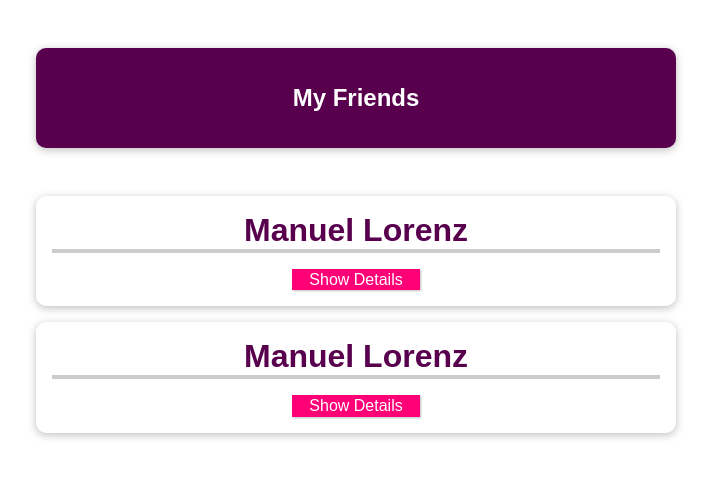
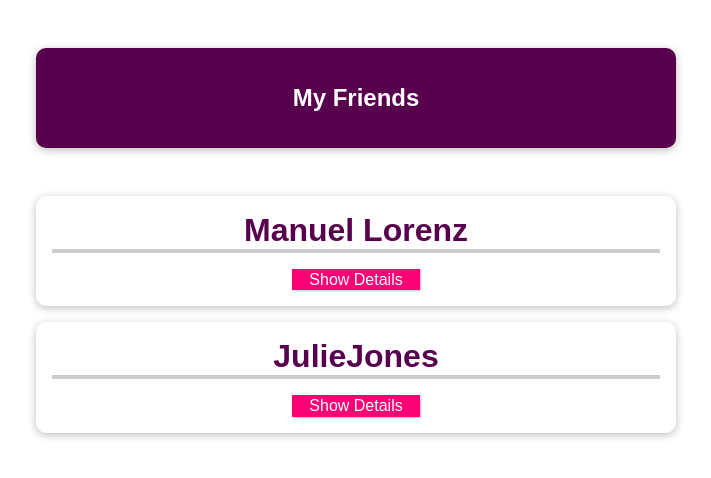
Before and after one commit to fatihugur/vue-cli-components-deeper, a Vue app: page / in a window 1280 px wide. Shown: the top 478 px of the page, without its empty margins (284-995 px from the left). Built offline with nearby package versions, Linux system fonts and the light colour scheme.

Commit message:
props added, new data added AppVue and FriendContact vue

```diff
--- a/src/App.vue
+++ b/src/App.vue
@@ -4,8 +4,16 @@
       <h1>My Friends</h1>
     </header>
     <ul>
-      <friend-contact></friend-contact>
-      <friend-contact></friend-contact>
+      <friend-contact
+        name="Manuel Lorenz"
+        phone-number="01234 78992"
+        email-address="manuel@localhost.com"
+      ></friend-contact>
+      <friend-contact
+        name="JulieJones"
+        phone-number="0987 654321"
+        email-address="jullie@localhost.com"
+      ></friend-contact>
     </ul>
   </section>
 </template>
--- a/src/components/FriendContact.vue
+++ b/src/components/FriendContact.vue
@@ -1,15 +1,17 @@
 <template>
   <li>
-    <h2>{{ friend.name }}</h2>
-    <button @click="toggleDetails">{{ detailsAreVisible ? 'Hide' : 'Show' }} Details</button>
+    <h2>{{ name }}</h2>
+    <button @click="toggleDetails">
+      {{ detailsAreVisible ? "Hide" : "Show" }} Details
+    </button>
     <ul v-if="detailsAreVisible">
       <li>
         <strong>Phone:</strong>
-        {{ friend.phone }}
+        {{ phoneNumber }}
       </li>
       <li>
         <strong>Email:</strong>
-        {{ friend.email }}
+        {{ emailAddress }}
       </li>
     </ul>
   </li>
@@ -17,6 +19,8 @@
 
 <script>
 export default {
+  props: ["name", "phoneNumber", "emailAddress"],
+
   data() {
     return {
       detailsAreVisible: false,
@@ -31,7 +35,7 @@ export default {
   methods: {
     toggleDetails() {
       this.detailsAreVisible = !this.detailsAreVisible;
-    }
-  }
+    },
+  },
 };
 </script>
```
Also changed, not shown: src/main.js (+5 -5 lines).
